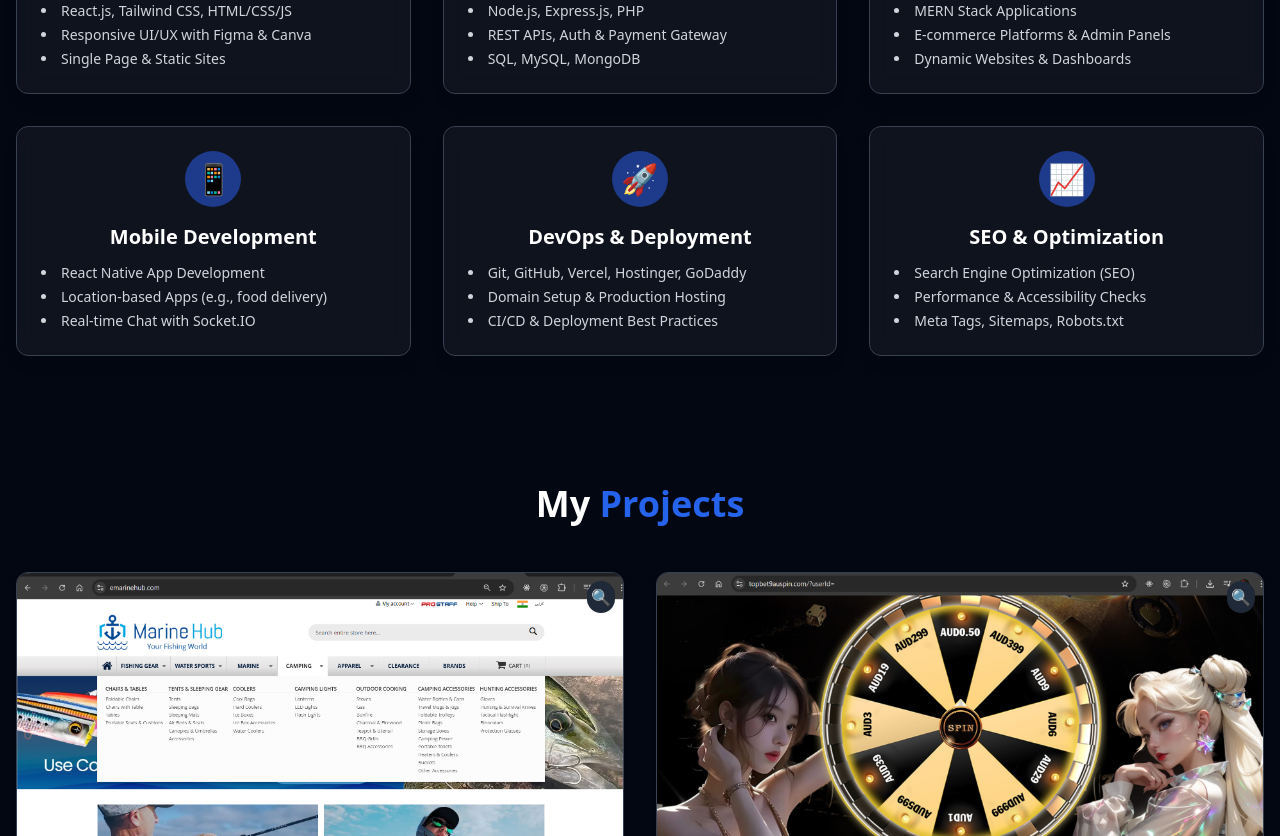
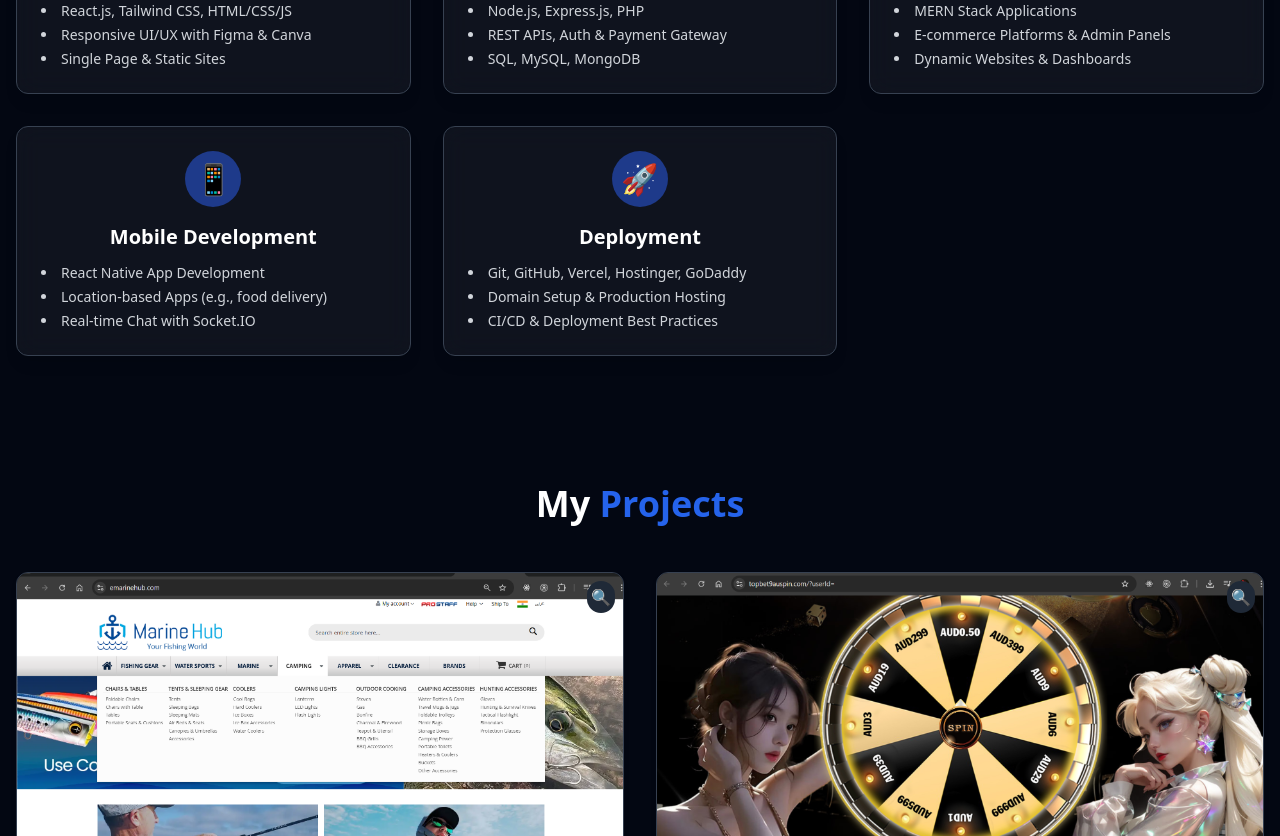
Before and after one commit to pawan-pradhan/portfolio, a React (Vite) app: page / in a window 1280 px wide. Shown: the part 1120-1956 px from the top of the page. Built offline with nearby package versions, Linux system fonts and the light colour scheme.

Commit message:
comment the our team menu

```diff
--- a/index.html
+++ b/index.html
@@ -4,7 +4,7 @@
     <meta charset="UTF-8" />
     <link rel="icon" type="image/svg+xml" href="/vite.svg" />
     <meta name="viewport" content="width=device-width, initial-scale=1.0" />
-    <title>Pawan Sharma</title>
+    <title>Pawan Sharma a</title>
   </head>
   <body>
     <div id="root"></div>
--- a/src/Pages/Navbar.jsx
+++ b/src/Pages/Navbar.jsx
@@ -7,7 +7,7 @@ const menuList = [
   { menuName: "Home", path: "/" },
   { menuName: "About Us", path: "/about" },
   { menuName: "Contact Us", path: "/contact" },
-  { menuName: "Our Team", path: "/team" },
+  // { menuName: "Our Team", path: "/team" },
 ];
 
 function Navbar({ theme, setTheme }) {
--- a/src/components/Services.jsx
+++ b/src/components/Services.jsx
@@ -38,7 +38,7 @@ const services = [
     ],
   },
   {
-    title: "DevOps & Deployment",
+    title: "Deployment",
     icon: "🚀",
     points: [
       "Git, GitHub, Vercel, Hostinger, GoDaddy",
@@ -46,15 +46,15 @@ const services = [
       "CI/CD & Deployment Best Practices",
     ],
   },
-  {
-    title: "SEO & Optimization",
-    icon: "📈",
-    points: [
-      "Search Engine Optimization (SEO)",
-      "Performance & Accessibility Checks",
-      "Meta Tags, Sitemaps, Robots.txt",
-    ],
-  },
+  // {
+  //   title: "SEO & Optimization",
+  //   icon: "📈",
+  //   points: [
+  //     "Search Engine Optimization (SEO)",
+  //     "Performance & Accessibility Checks",
+  //     "Meta Tags, Sitemaps, Robots.txt",
+  //   ],
+  // },
 ];
 
 const Services = () => {
```
